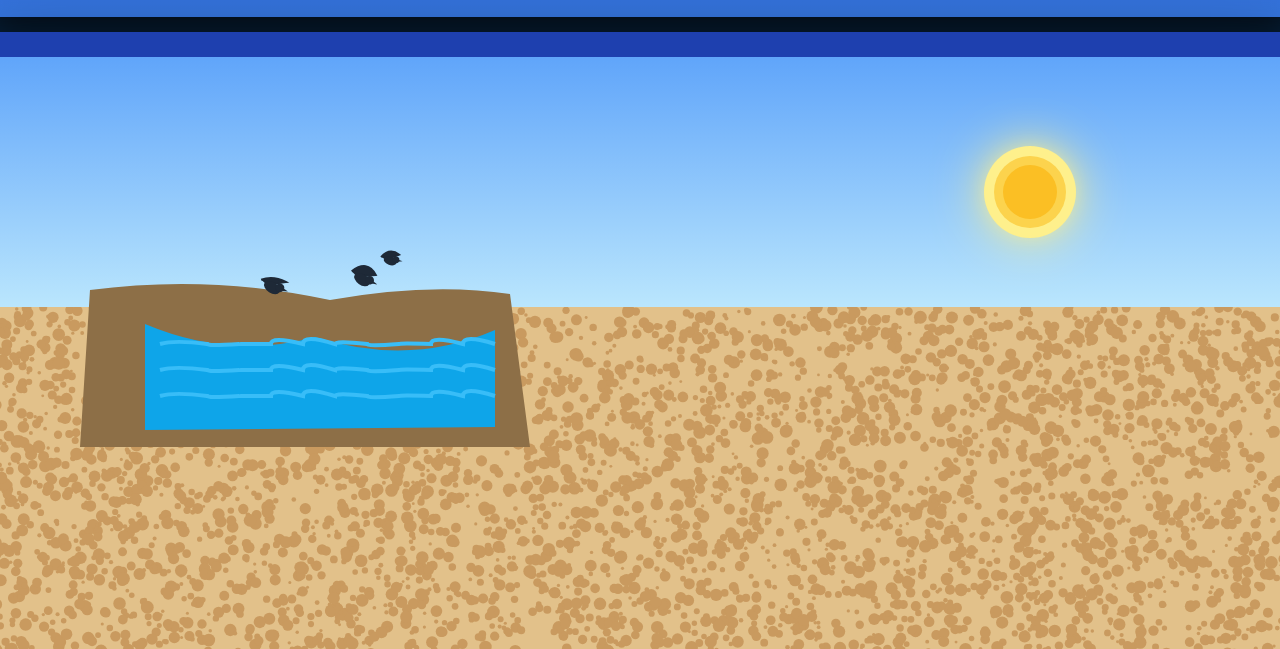
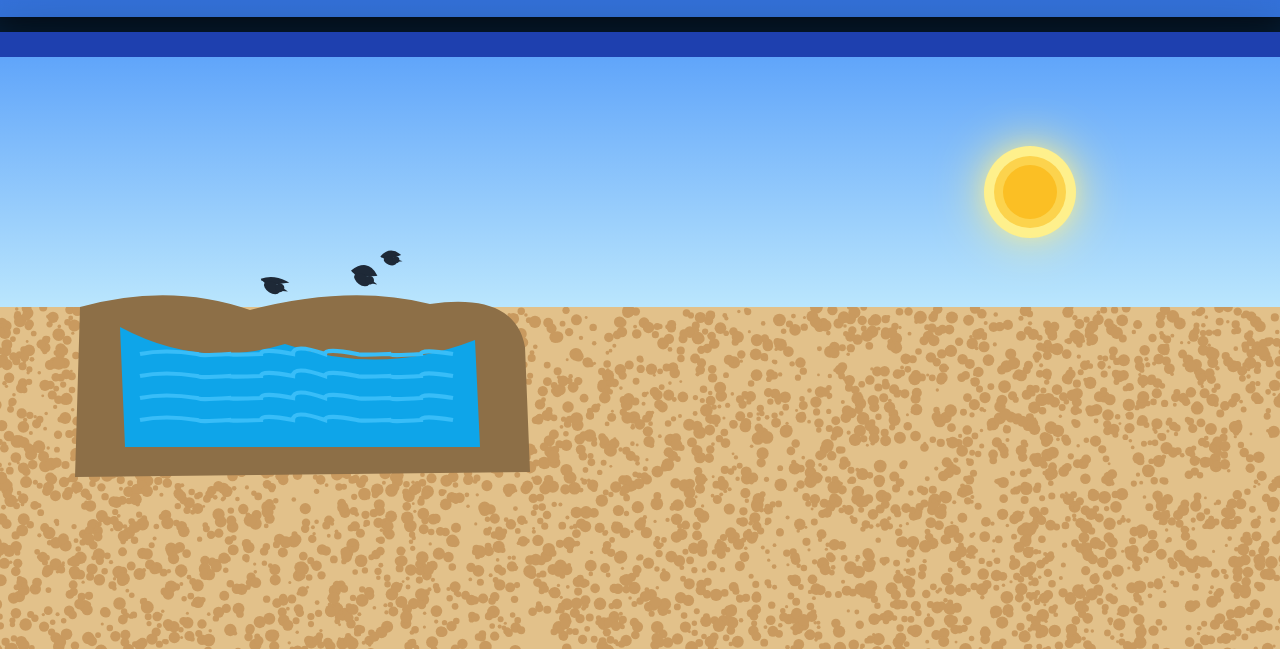
Before and after one commit to Michiaelius/zbinden-online, a plain HTML site: page ProG^2/index.html in a window 1280 px wide. Shown: the part 151-800 px from the top of the page. Drawn offline with Linux system fonts and the light colour scheme.

Commit message:
Update index.html

```diff
--- a/ProG^2/index.html
+++ b/ProG^2/index.html
@@ -40,6 +40,7 @@
     let clouds = [];
     let waterTime = 0;
 
+    // Wolken (wie vorher)
     function spawnCloud() {
       const isFar = Math.random() > 0.55;
       clouds.push({
@@ -56,6 +57,7 @@
     }
     for (let i = 0; i < 6; i++) spawnCloud();
 
+    // Sand
     const sandCanvas = document.createElement('canvas');
     sandCanvas.width = 1320;
     sandCanvas.height = 510;
@@ -73,6 +75,7 @@
     }
     createFixedSand();
 
+    // Vögel
     function spawnBird() {
       const dir = Math.random() > 0.5 ? 1 : -1;
       const count = Math.random() < 0.7 ? 1 : 2;
@@ -118,45 +121,48 @@
       // Sand
       ctx.drawImage(sandCanvas, 0, 250);
 
-      // === NATÜRLICHES WASSERUFER (wie deine grüne Skizze) ===
-      const ux = 140;   // Ufer Start
-      const uy = 255;
+      // === NATÜRLICHES SEEUFER / WASSERRESERVOIR (Schnittansicht) ===
+      const sx = 130;      // Start X
+      const sy = 265;      // Oberkante des Wassers
+      const sw = 380;      // Breite
+      const sh = 130;      // Tiefe des Beckens
 
-      // Brauner Erdboden / Ufer (abfallend)
+      // 1. Ufer / Erde (braun, leicht abfallend und unregelmäßig)
       ctx.fillStyle = '#8d6f47';
       ctx.beginPath();
-      ctx.moveTo(ux - 30, uy - 22);
-      ctx.quadraticCurveTo(ux + 90, uy - 38, ux + 210, uy - 12);
-      ctx.quadraticCurveTo(ux + 310, uy - 30, ux + 390, uy - 18);
-      ctx.lineTo(ux + 410, uy + 135);
-      ctx.lineTo(ux - 40, uy + 135);
+      ctx.moveTo(sx - 30, sy - 15);
+      ctx.quadraticCurveTo(sx + 60, sy - 40, sx + 140, sy - 12);
+      ctx.quadraticCurveTo(sx + 240, sy - 38, sx + 320, sy - 18);
+      ctx.quadraticCurveTo(sx + sw + 25, sy - 30, sx + sw + 35, sy + 25);
+      ctx.lineTo(sx + sw + 40, sy + sh + 20);
+      ctx.lineTo(sx - 35, sy + sh + 25);
       ctx.closePath();
       ctx.fill();
 
-      // Wasserfläche (leicht eingesenkt)
+      // 2. Wasserfläche (etwas heller und mit leichtem Rand)
       ctx.fillStyle = '#0ea5e9';
       ctx.beginPath();
-      ctx.moveTo(ux + 25, uy + 12);
-      ctx.quadraticCurveTo(ux + 110, uy + 48, ux + 195, uy + 25);
-      ctx.quadraticCurveTo(ux + 290, uy + 55, ux + 375, uy + 18);
-      ctx.lineTo(ux + 375, uy + 115);
-      ctx.lineTo(ux + 25, uy + 118);
+      ctx.moveTo(sx + 10, sy + 5);
+      ctx.quadraticCurveTo(sx + 90, sy + 48, sx + 175, sy + 22);
+      ctx.quadraticCurveTo(sx + 270, sy + 55, sx + sw - 15, sy + 18);
+      ctx.lineTo(sx + sw - 10, sy + sh - 5);
+      ctx.lineTo(sx + 15, sy + sh - 5);
       ctx.closePath();
       ctx.fill();
 
-      // Wellen
+      // 3. Wellen
       waterTime += 0.055;
       ctx.strokeStyle = '#38bdf8';
-      ctx.lineWidth = 4;
-      for (let i = 0; i < 3; i++) {
+      ctx.lineWidth = 4.2;
+      for (let i = 0; i < 4; i++) {
         ctx.beginPath();
-        ctx.moveTo(ux + 40, uy + 32 + i*26);
-        for (let x = 55; x < 355; x += 32) {
+        ctx.moveTo(sx + 30, sy + 32 + i*22);
+        for (let x = 55; x < sw - 45; x += 32) {
           ctx.quadraticCurveTo(
-            ux + x,
-            uy + 28 + i*26 + Math.sin(waterTime + x*0.04) * 6.5,
-            ux + x + 32,
-            uy + 32 + i*26
+            sx + x,
+            sy + 28 + i*22 + Math.sin(waterTime + x*0.038) * 7,
+            sx + x + 32,
+            sy + 32 + i*22
           );
         }
         ctx.stroke();
@@ -208,7 +214,7 @@
       drawStaticBackground();
       drawMovingElements();
 
-      // Wolken & Vögel Update...
+      // Wolken & Vögel (unverändert)
       for (let i = clouds.length - 1; i >= 0; i--) {
         const c = clouds[i];
         if (c.pause > 0) c.pause--;
```
